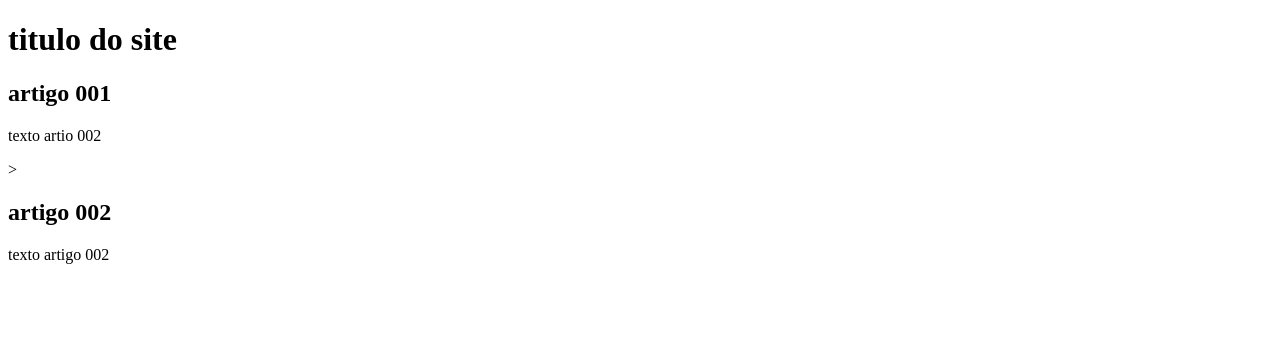
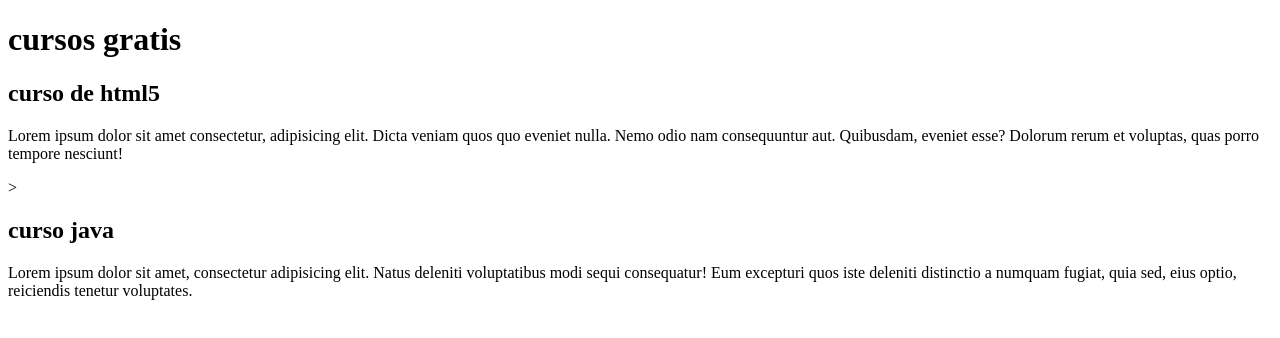
Before and after one commit to Brunnomar/projeto-site-2, a plain HTML site: page index.html in a window 1280 px wide. Drawn offline with Linux system fonts and the light colour scheme.

Commit message:
comecei a escrever conteudo

```diff
--- a/index.html
+++ b/index.html
@@ -9,15 +9,15 @@
 <body>
  <main>
     <header>
-        <h1>titulo do site</h1>
+        <h1>cursos gratis</h1>
     </header>
     <article>
-        <h2>artigo 001</h2>
-        <p>texto artio 002</p>
+        <h2>curso de html5 </h2>
+        <p>Lorem ipsum dolor sit amet consectetur, adipisicing elit. Dicta veniam quos quo eveniet nulla. Nemo odio nam consequuntur aut. Quibusdam, eveniet esse? Dolorum rerum et voluptas, quas porro tempore nesciunt!</p>
     </article>
     <article>
-        ><h2>artigo 002</h2>
-        <p>texto artigo 002</p>
+        ><h2>curso java</h2>
+        <p>Lorem ipsum dolor sit amet, consectetur adipisicing elit. Natus deleniti voluptatibus modi sequi consequatur! Eum excepturi quos iste deleniti distinctio a numquam fugiat, quia sed, eius optio, reiciendis tenetur voluptates.</p>
     </article>
  </main>
 </body>
```
